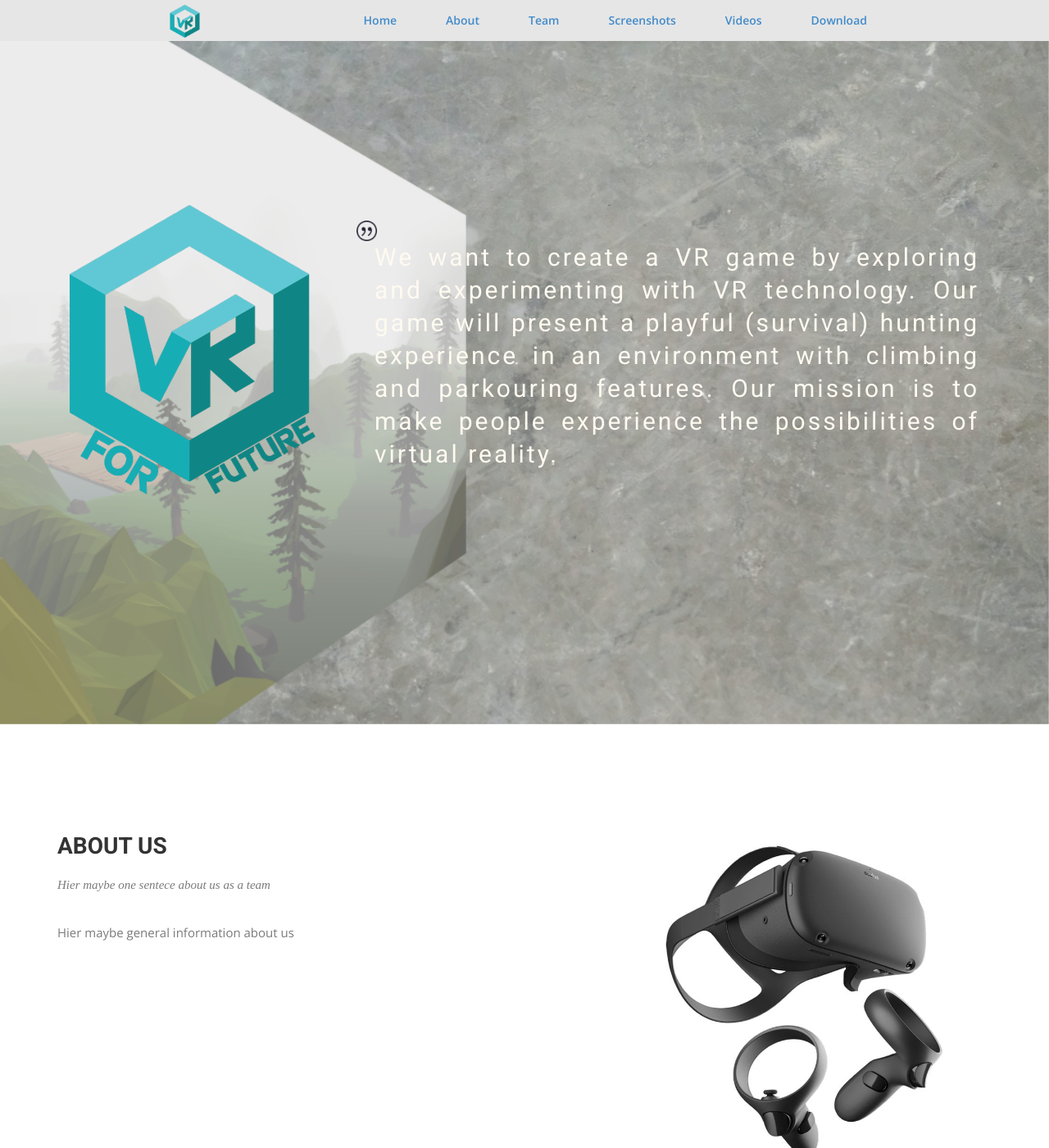
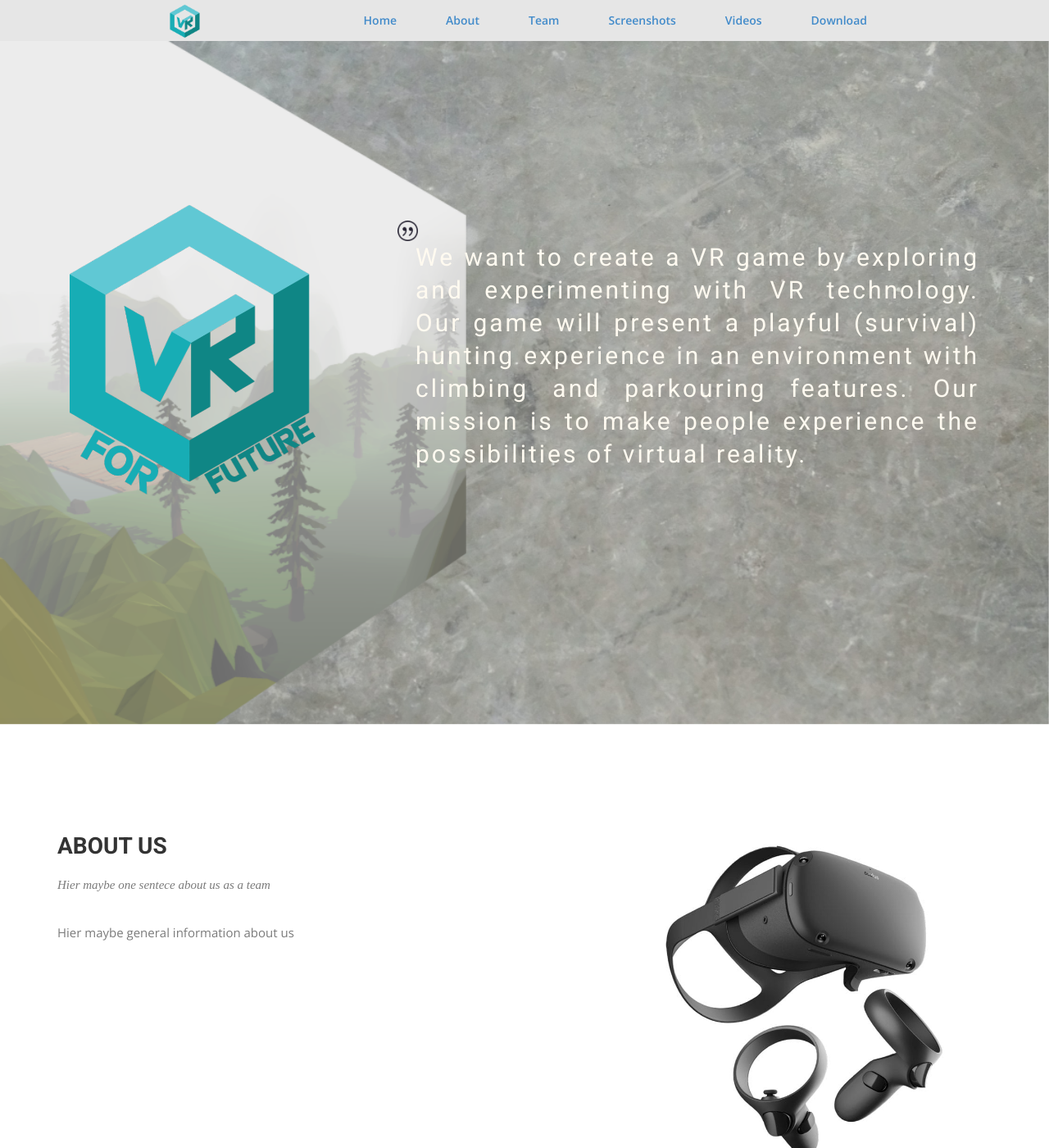
Before and after one commit to martinchristians/VRForFuture_Web, a Jekyll site: the page built from index.html, in a window 1280 px wide and 1400 px high. Shown: the whole window at 82% size. Built offline with Jekyll 4.4.1, drawn with Linux system fonts in a browser that asks for light colours; nearby versions of some CDN libraries; some web fonts are replaced; comment, search, counter and statistics services are not loaded.

Commit message:
small update

```diff
--- a/_includes/home-slider.html
+++ b/_includes/home-slider.html
@@ -4,7 +4,7 @@
       <div class="col-md-12 col-md-offset-0">
         <div class="block">
             <table>
-                <th class="animated fadeInUp" style="padding-right: 30px">
+                <th class="animated fadeInUp" style="padding-right: 80px">
                     <img src="img/VRForFuture.png" id="logo-big">
                 </th>
                 <th class="animated fadeInUp">
--- a/css/style.css
+++ b/css/style.css
@@ -102,7 +102,7 @@ header .navbar-text{
 #home-slider {
   background: url("../img/home-slider.png") no-repeat;
   background-size: cover;
-  background-attachment: fixed;
+  background-attachment: relative;
   background-position: 10% 0%;
   padding: 200px 0 280px 0;
   position: relative;
```
